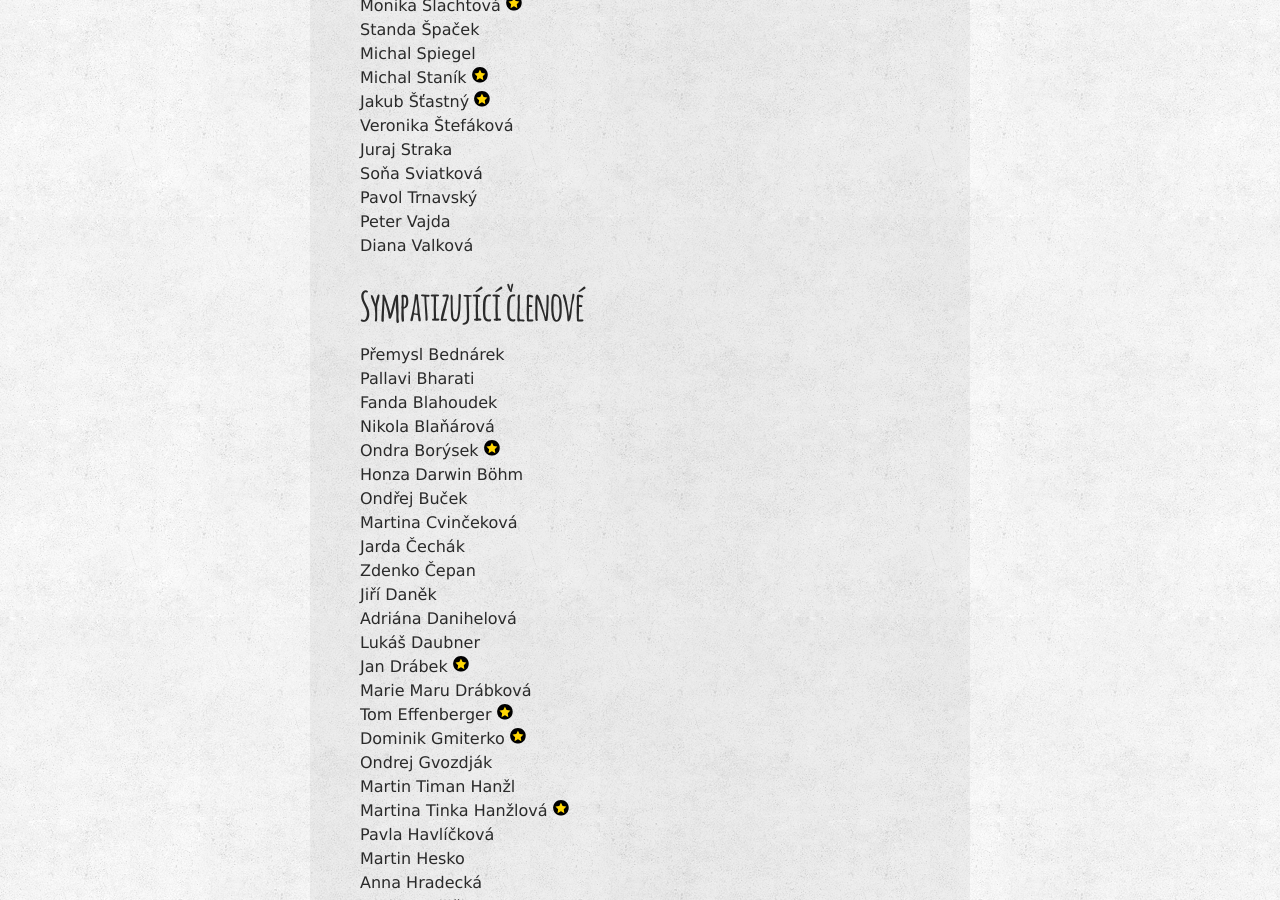
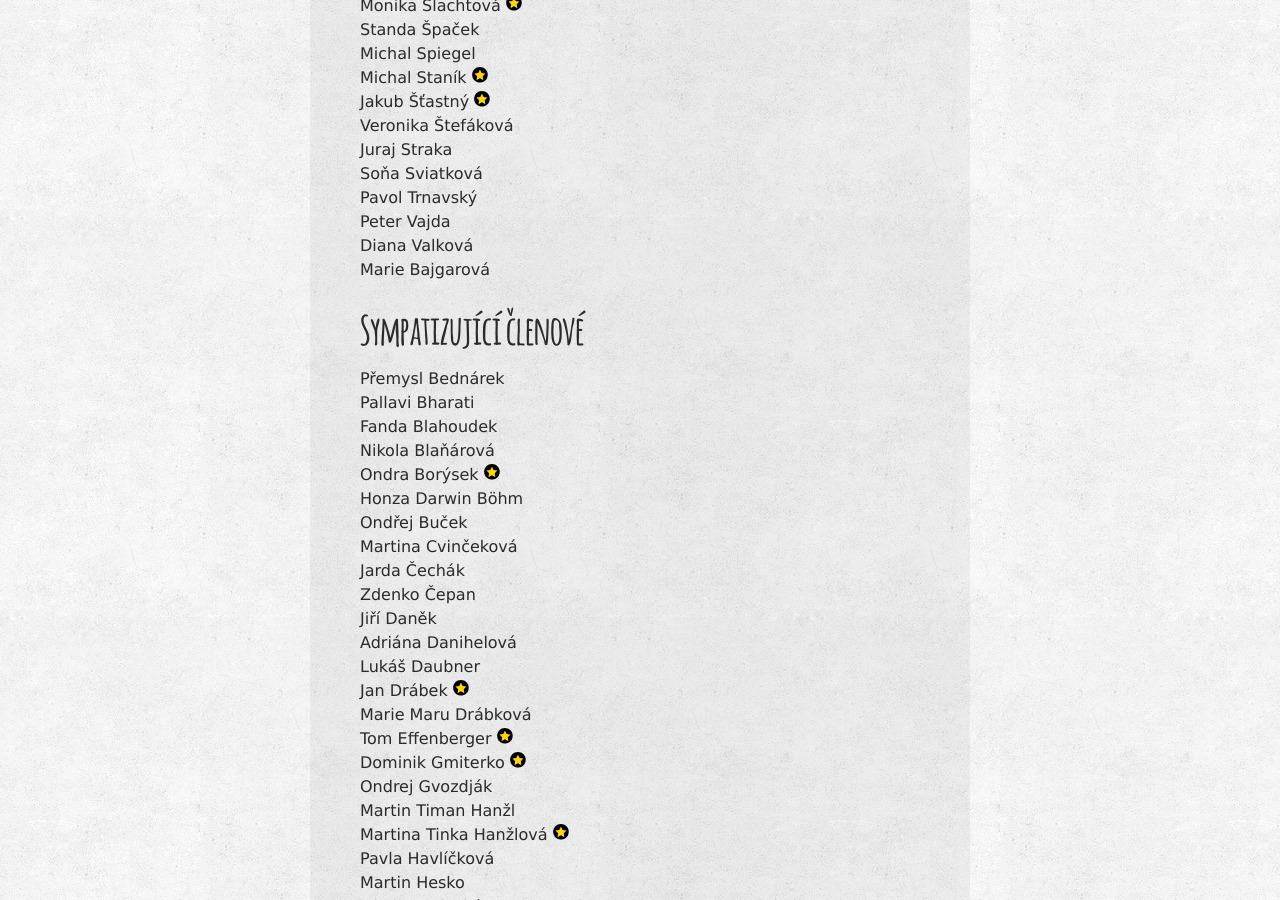
Before and after one commit to zverinec/zverinec-web, a Jekyll site: the page built from _pages/members.md, in a window 1280 px wide and 900 px high, scrolled down 1583 px. Built offline with Jekyll 4.4.1, drawn with Linux system fonts in a browser that asks for light colours; comment, search, counter and statistics services are not loaded.

Commit message:
Update members.md
Added new member

```diff
--- a/_pages/members.md
+++ b/_pages/members.md
@@ -60,6 +60,7 @@ Soňa Sviatková<br/>
 Pavol Trnavský<br/>
 Peter Vajda<br/>
 Diana Valková<br/>
+Marie Bajgarová<br/>
 
 
 ## Sympatizující členové
```
